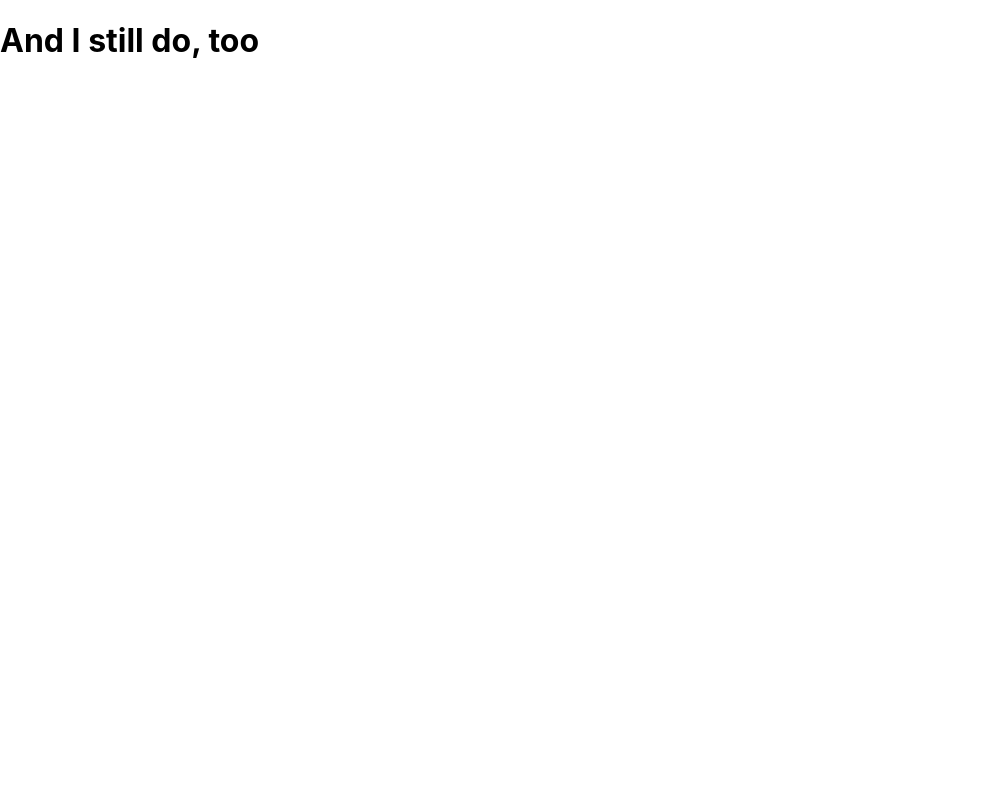
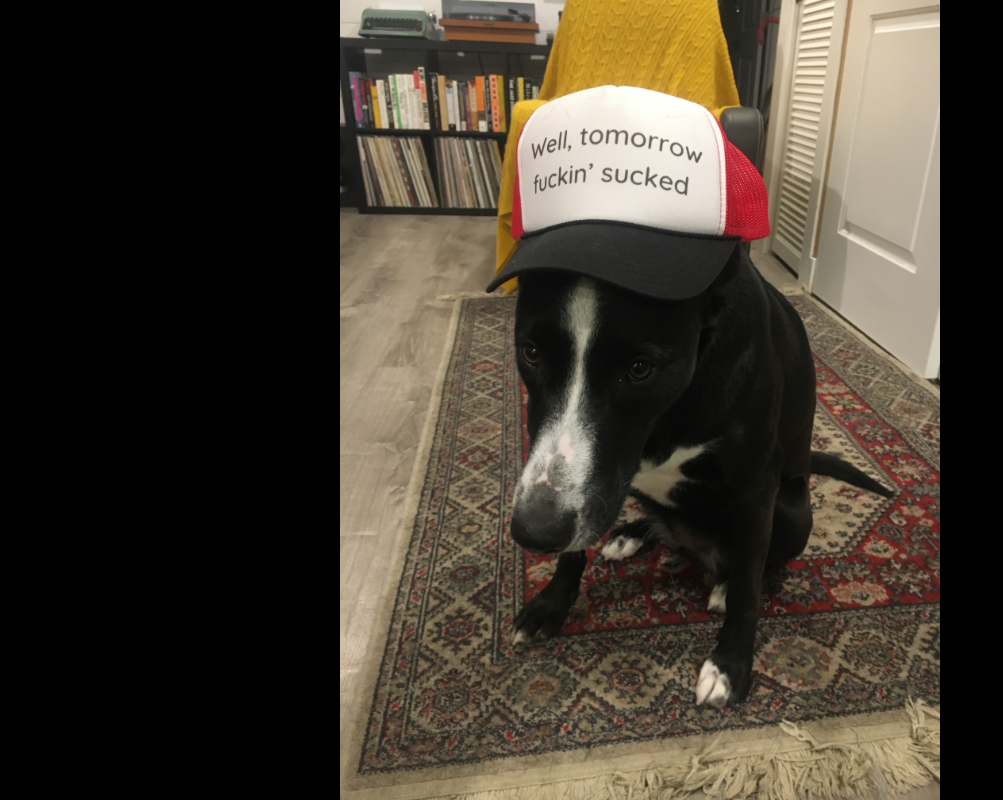
Before and after one commit to davidleach724/ReactHeader, a React (Create React App) app: page / in a window 1280 px wide. Shown: the whole page, without its empty margins (0-1003 px from the left). Built offline with nearby package versions, Linux system fonts and the light colour scheme.

Commit message:
Add image

```diff
--- a/src/App.css
+++ b/src/App.css
@@ -1,38 +1,10 @@
-.App {
-  text-align: center;
+main {
+  background-color: black;
+  display: flex;
+  justify-content: center;
+  align-items: center;
 }
 
-.App-logo {
-  height: 40vmin;
-  pointer-events: none;
+.birdie-pic {
+  height: 100vh;
 }
-
-@media (prefers-reduced-motion: no-preference) {
-  .App-logo {
-    animation: App-logo-spin infinite 20s linear;
-  }
-}
-
-.App-header {
-  background-color: #282c34;
-  min-height: 100vh;
-  display: flex;
-  flex-direction: column;
-  align-items: center;
-  justify-content: center;
-  font-size: calc(10px + 2vmin);
-  color: white;
-}
-
-.App-link {
-  color: #61dafb;
-}
-
-@keyframes App-logo-spin {
-  from {
-    transform: rotate(0deg);
-  }
-  to {
-    transform: rotate(360deg);
-  }
-}
--- a/src/App.js
+++ b/src/App.js
@@ -1,15 +1,13 @@
-import React, { Component } from 'react'
+import './App.css'
+import birdie from './birdie.JPG';
 
-class App extends Component {
-  constructor() {
-    super()
-  }
+const App = () => {
 
-  render() {
     return (
-      <h1>And I still do, too</h1>
+      <main>
+        <img src={birdie} alt="Birdie Parties" className="birdie-pic" />
+      </main>
     )
-  }
 }
 
-export default App
+export default App;
--- a/src/index.css
+++ b/src/index.css
@@ -1,3 +1,15 @@
+* {
+  margin: 0;
+  padding: 0;
+}
+
+html {
+  height: 100vh;
+  width: 100vw;
+  background-color: black;
+  overflow: hidden;
+}
+
 body {
   margin: 0;
   font-family: -apple-system, BlinkMacSystemFont, 'Segoe UI', 'Roboto', 'Oxygen',
```
Also changed, not shown: src/birdie.JPG (added).
